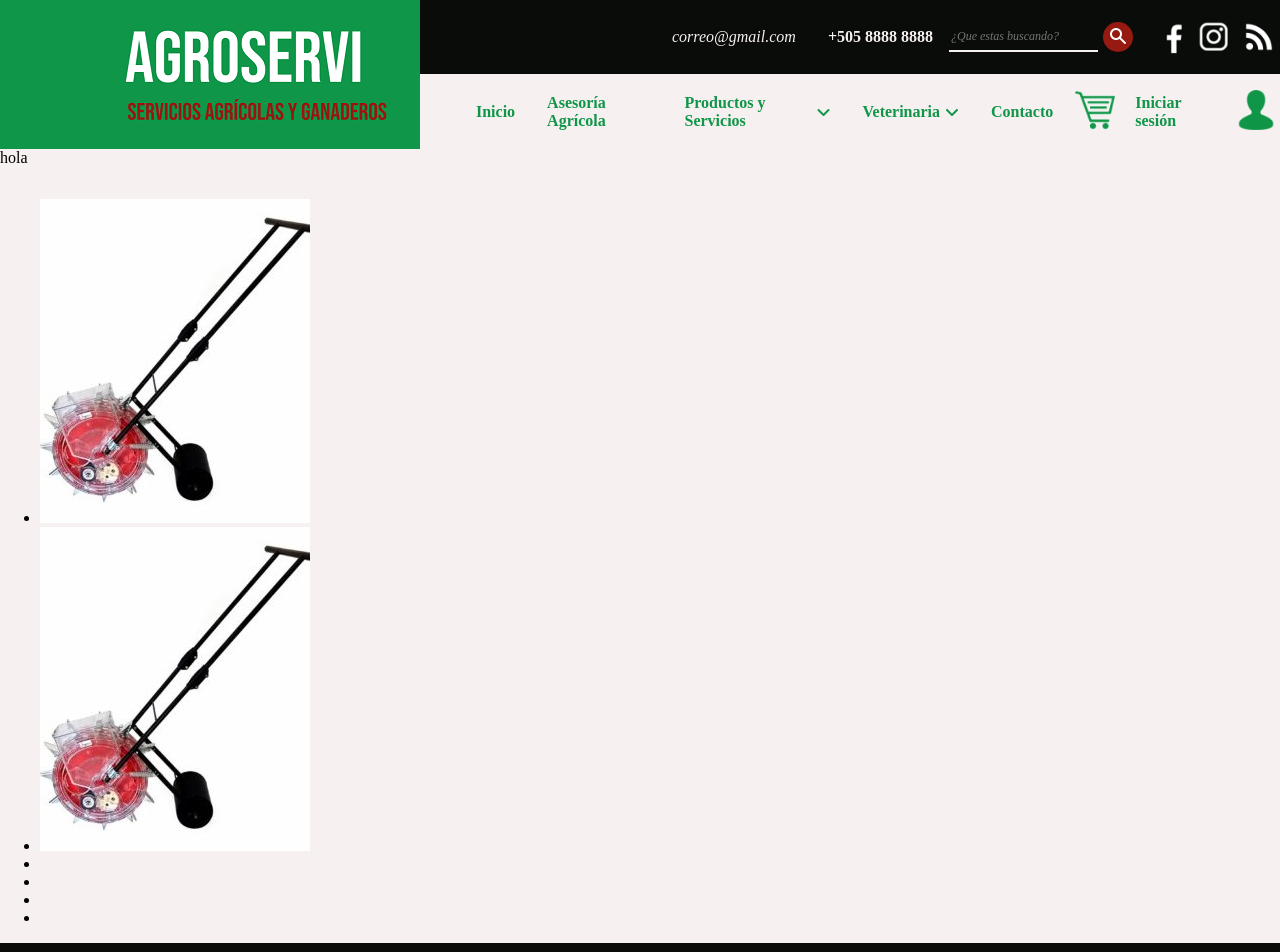
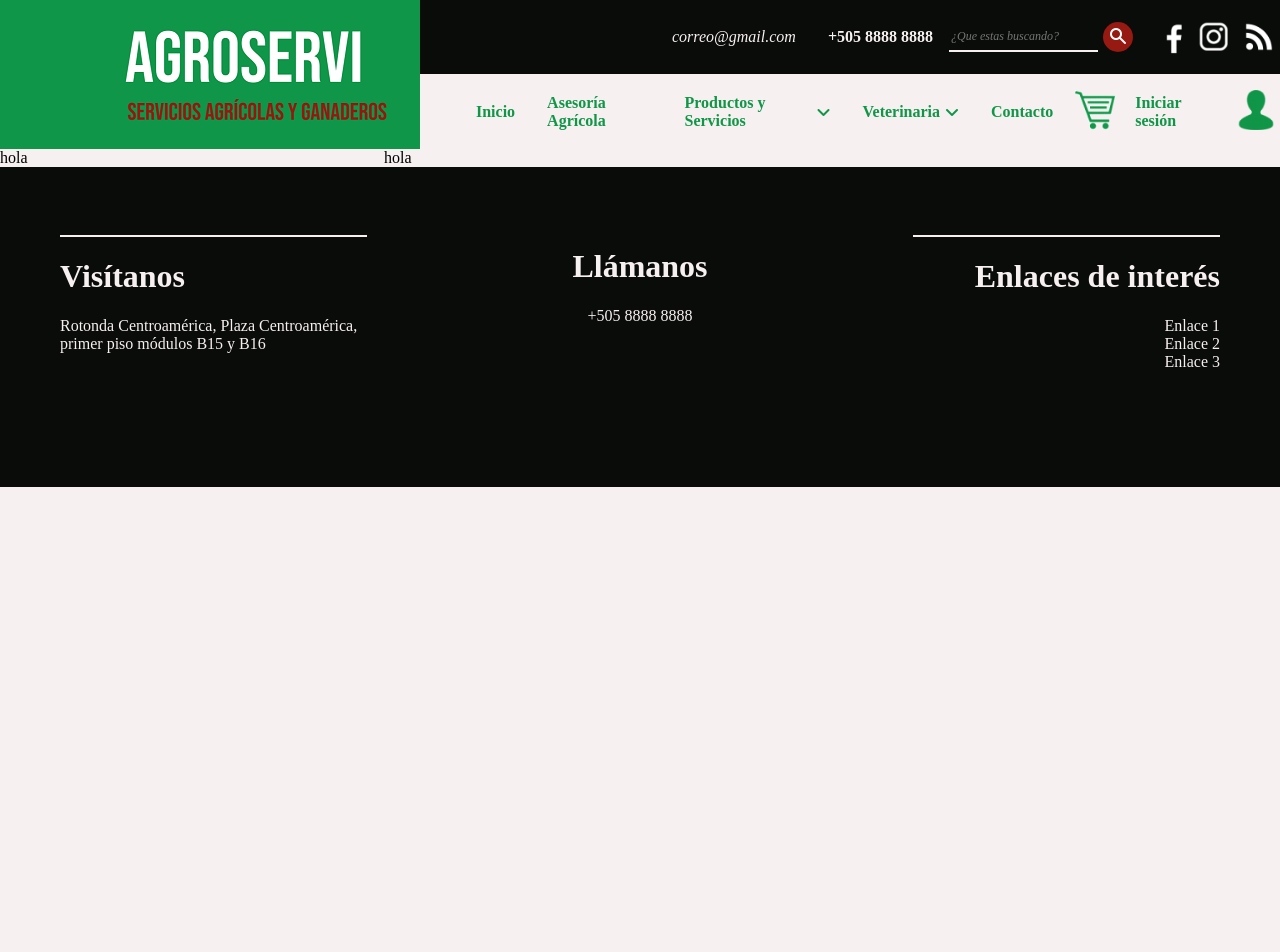
Before and after one commit to AndresZ0514/PaginaApp, a plain HTML site: page tienda.html in a window 1280 px wide. Shown: the top 952 px of the page. After the commit the page ends 800 px from the top, so only its background shows below. Drawn offline with Linux system fonts and the light colour scheme; a web font is replaced by a local one.

Commit message:
Un monton de cambios no se que monton cambie xd

```diff
--- a/css/tienda.css
+++ b/css/tienda.css
@@ -1,15 +1,5 @@
 .row
 {
     display: grid;
-    grid-template-columns: auto-fit(repeat(minmax(1rem,1fr)));
-    gap: 1rem;
+    grid-template-columns: 30% auto;
 }
-
-
-
-.lista_productos
-{
-    list-style: none;
-    display: flex;
-    flex-wrap: wrap;
-}
--- a/tienda.html
+++ b/tienda.html
@@ -97,18 +97,11 @@
     </nav>
 
     <div class="row">
-        <div>
+        <div class="panel">
             hola
         </div>
         <div class="productos">
-            <ul>
-                <li><a href=""><img src="imagenes/SEMBRADORA-ROTATIVA-1-.jpg" alt=""></a></li>
-                <li><a href=""><img src="imagenes/SEMBRADORA-ROTATIVA-1-.jpg" alt=""></a></li>
-                <li></li>
-                <li></li>
-                <li></li>
-                <li></li>
-            </ul>
+            hola
         </div>
     </div>
 
```
